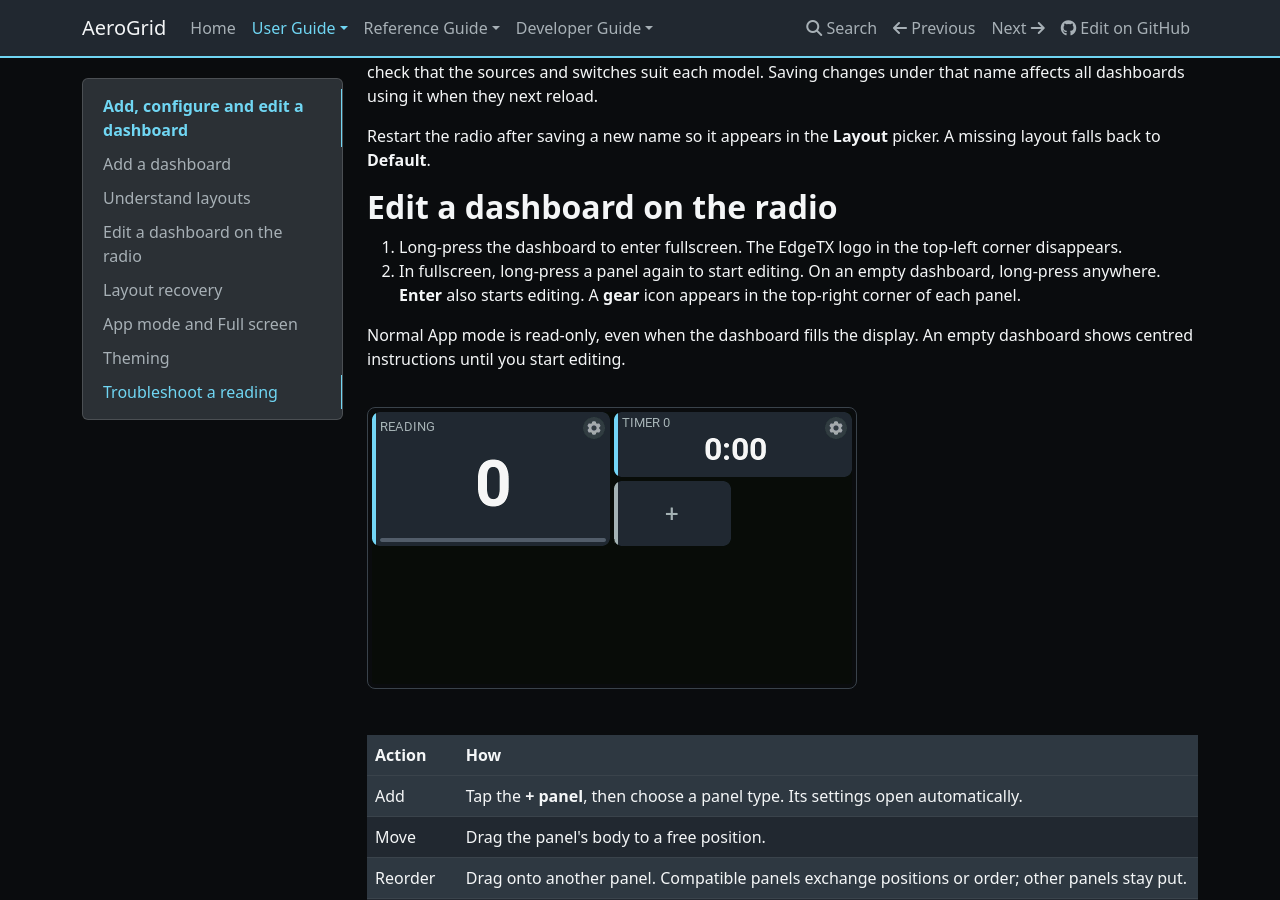
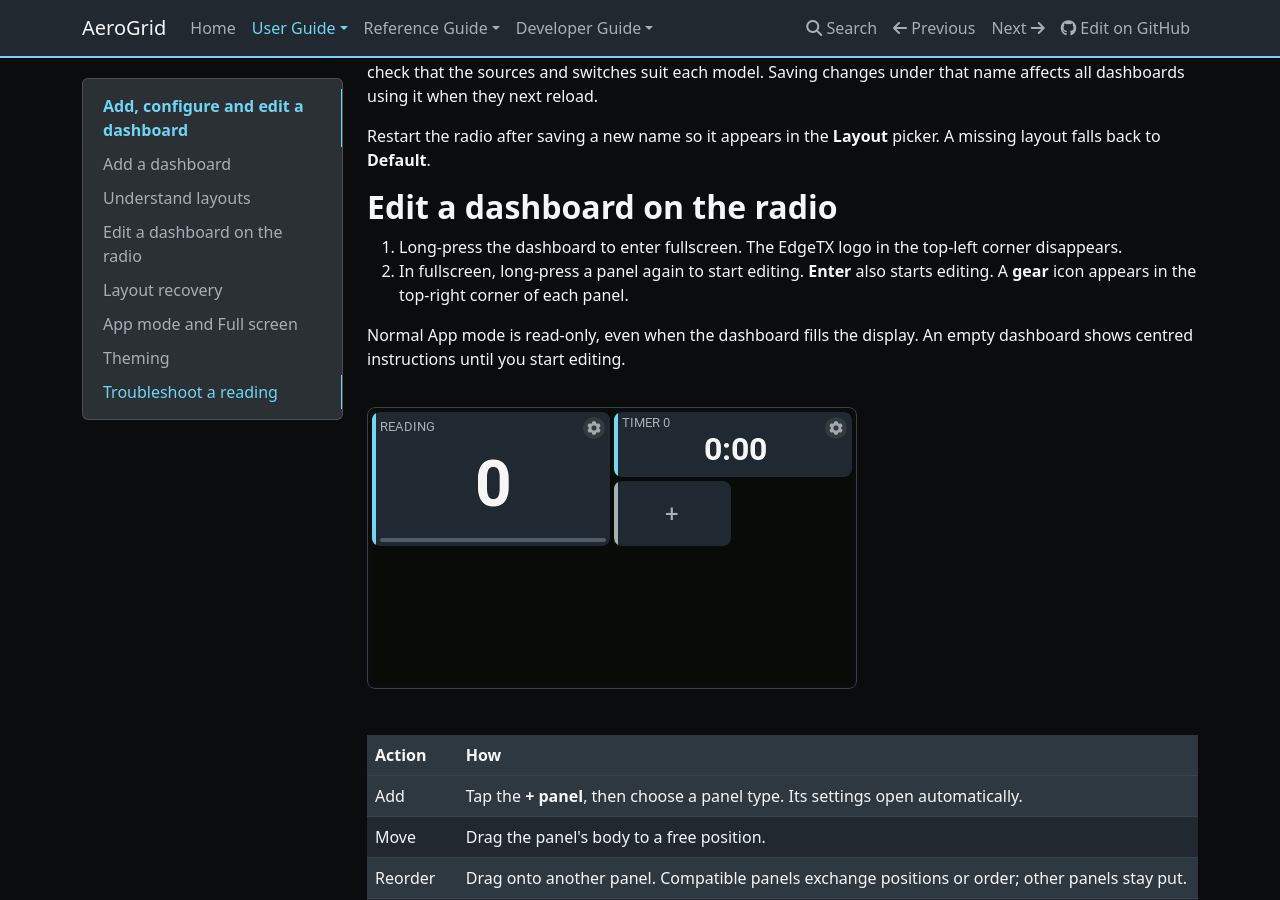
Before and after one commit to thomaskistler/aero-grid, an MkDocs documentation site: the page built from docs/user-guide/dashboards.md, in a window 1280 px wide and 900 px high, scrolled down 3069 px. Built offline with MkDocs 1.6.1, drawn with Linux system fonts in a browser that asks for light colours; nearby versions of some CDN libraries.

Commit message:
Simplify the long-press editing instruction
Co-authored-by: Copilot App <223556219+Copilot@users.noreply.github.com>

```diff
--- a/docs/user-guide/dashboards.md
+++ b/docs/user-guide/dashboards.md
@@ -67,8 +67,8 @@ picker. A missing layout falls back to **Default**.
 
 1. Long-press the dashboard to enter fullscreen. The EdgeTX logo in the
    top-left corner disappears.
-2. In fullscreen, long-press a panel again to start editing. On an empty
-   dashboard, long-press anywhere. **Enter** also starts editing. A **gear**
+2. In fullscreen, long-press a panel again to start editing.
+   **Enter** also starts editing. A **gear**
    icon appears in the top-right corner of each panel.
 
 Normal App mode is read-only, even when the dashboard fills the display.
```
